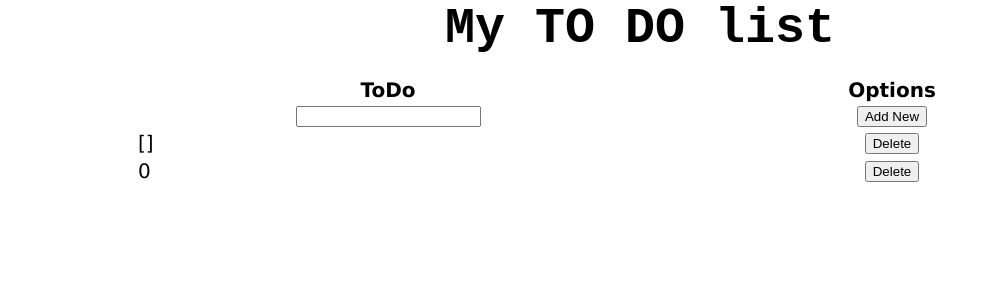
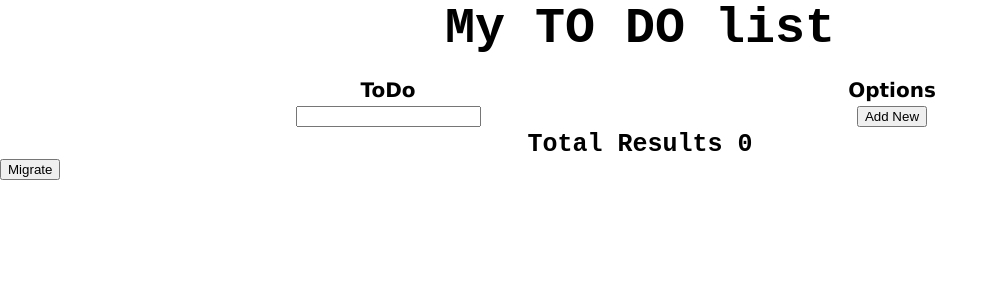
Before and after one commit to itlima/api_python_todo, a FastAPI app: page / in a window 1280 px wide. Shown: the top 300 px of the page, without its empty margins (0-998 px from the left). Run offline with FastAPI, Linux system fonts and the light colour scheme; data that the repository does not hold is empty.

Commit message:
Refactor todolist.html to run with new contract of the data

```diff
--- a/templates/todolist.html
+++ b/templates/todolist.html
@@ -18,6 +18,13 @@
             margin-right: auto;
             font-size: 50px;
         }
+        h3 {
+            width: fit-content;
+            font-family: 'Courier New', Courier, monospace;
+            margin-left: auto;
+            margin-right: auto;
+            font-size: 25px;
+        }
         th,td {
             width: 500px;
             justify-content: center;
@@ -31,23 +38,35 @@
     <body>
         <h1>My TO DO list</h1>
         <br/>
+
         <table>
             <tr>
                 <th>ToDo</th>
                 <th>Options</th>
+
             </tr>
+
             <tr>
                 <form method="POST" action="/add">
                     <td><input type="text" name="newtodo" required></td>
                     <td style="text-align: center;"><button type="submit">Add New</button></td>
                 </form>
             </tr>
-            {% for id in tododict %}
+            {% for item in tododict.content %}
                 <tr>
-                <td>{{ tododict[id] }}</td>
-                <td><a href="/delete/{{ id }}"><button>Delete</button></a></td>
+                <td>{{ item.numeric }}: {{ item.task_message }}</td>
+                <td><a href="/delete/{{ item.numeric }}"><button>Delete</button></a></td>
             </tr>
             {% endfor %}
+
         </table>
+
+        <h3>Total Results {{ tododict.size }}</h3>
+
+        <form action="/migrate" method="POST" onsubmit="return confirm('Are you sure you want to migrate?');">
+            <button type="submit">Migrate</button>
+        </form>
+
+
     </body>
 </html>
```
